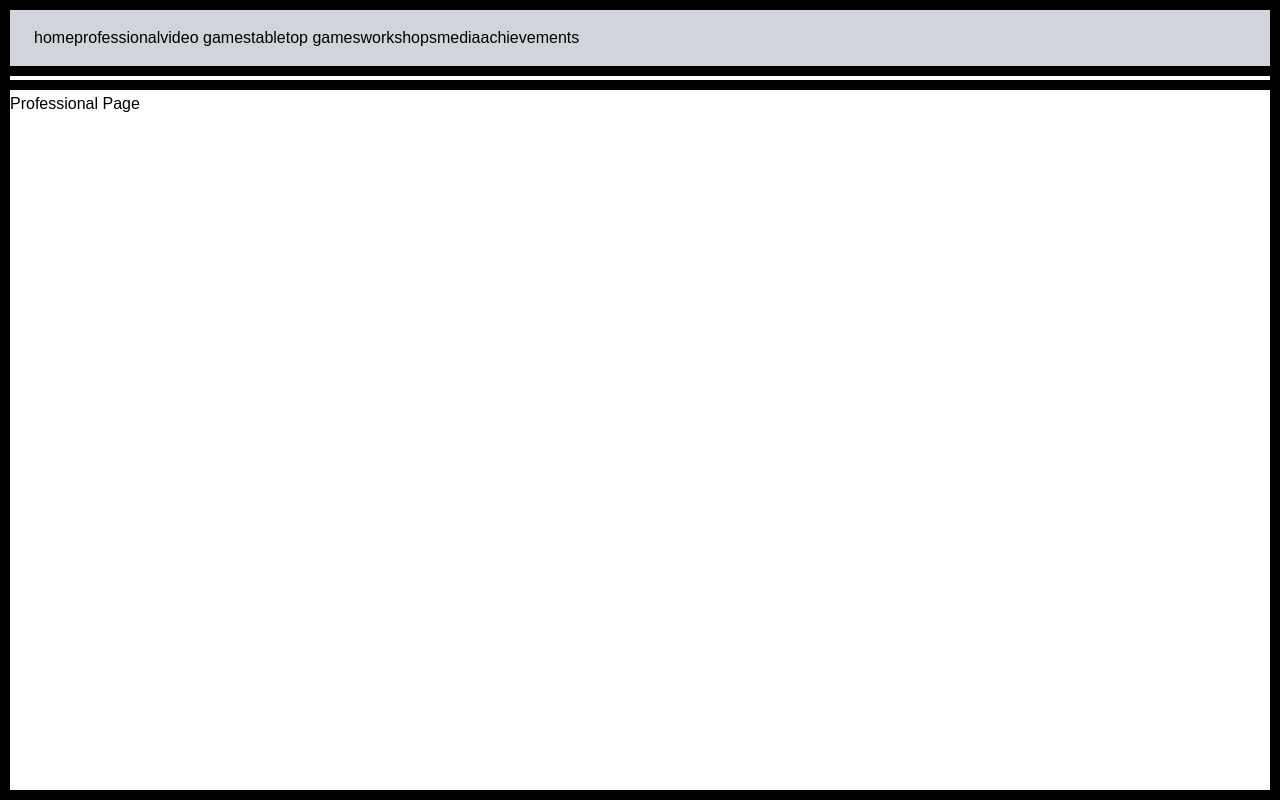
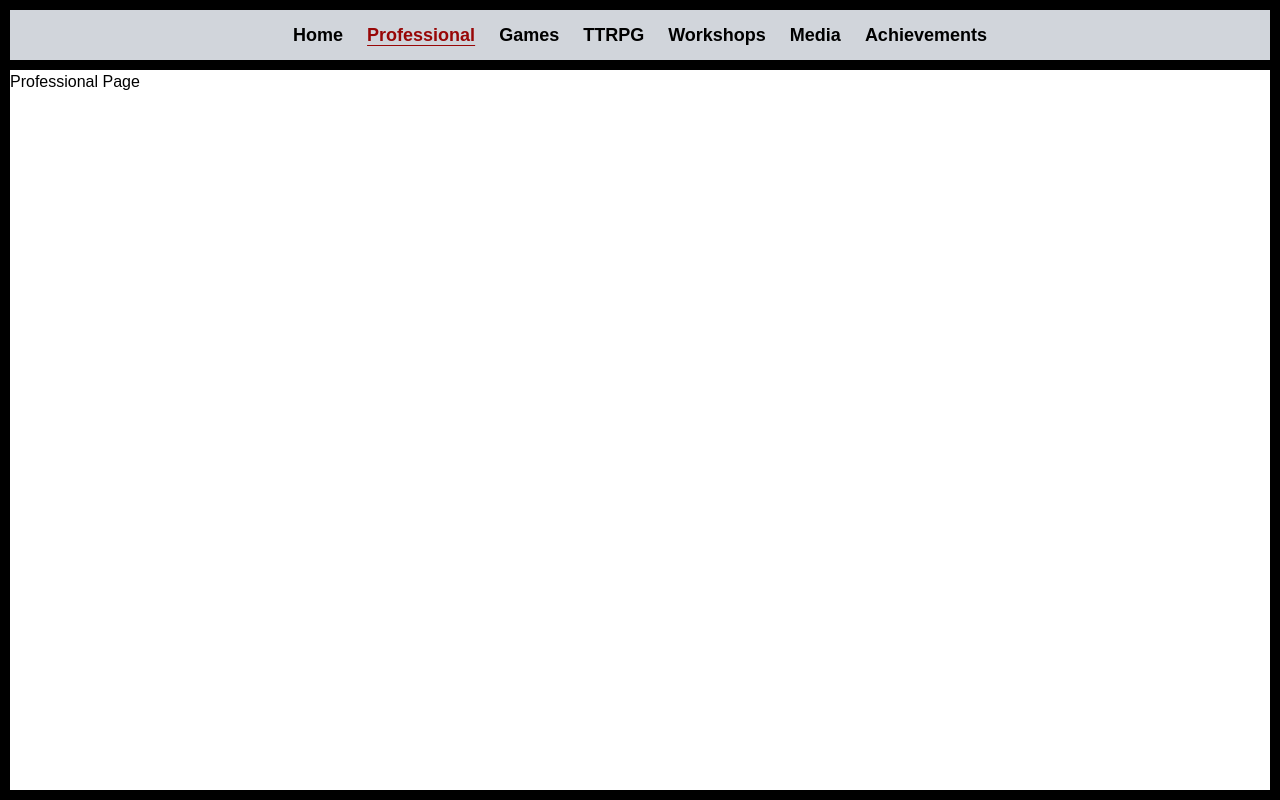
Before and after one commit to ArekKuna/merry-tales-react, a React (Create React App) app: page /professional in a window 1280 px wide. Built offline with nearby package versions, Linux system fonts and the light colour scheme; the HTML template or start-up script is replaced by a standard one; a web font is replaced by a local one.

Commit message:
styled header for medium screens

```diff
--- a/src/index.css
+++ b/src/index.css
@@ -14,6 +14,12 @@
     background-image: url('assets/main-photo/mobile/merry-main-580.webp');
     background-position: 50% 0;
   }
+}
+
+.active {
+    text-decoration: underline;
+    text-underline-offset: 4px;
+    color: rgb(152, 7, 7);
 }
 
 .icon-top,
--- a/src/layout/Header/DesktopNavigation/DesktopNavItem/DesktopNavItem.jsx
+++ b/src/layout/Header/DesktopNavigation/DesktopNavItem/DesktopNavItem.jsx
@@ -1,11 +1,15 @@
-import { NavLink } from "react-router-dom";
+import { NavLink } from 'react-router-dom';
 
-const DesktopNavItem = ({links}) => {
-    return <>
-        {links.map(({ to, text, id }) => (
-            <NavLink key={id} to={to}>{text}</NavLink>
-        ))}
-    </>;
-}
+const DesktopNavItem = ({ links }) => {
+  return (
+    <>
+      {links.map(({ to, text, id }) => (
+        <li key={id}>
+          <NavLink className='text-lg font-bold' to={to}>{text}</NavLink>
+        </li>
+      ))}
+    </>
+  );
+};
 
-export default DesktopNavItem
+export default DesktopNavItem;
--- a/src/layout/Header/DesktopNavigation/DesktopNavList/DesktopNavList.jsx
+++ b/src/layout/Header/DesktopNavigation/DesktopNavList/DesktopNavList.jsx
@@ -23,7 +23,7 @@ const DesktopMenuConfig = {
     links: [
       {
         to: '/videoGames',
-        text: 'video games',
+        text: 'games',
         id: 3,
       },
     ],
@@ -32,7 +32,7 @@ const DesktopMenuConfig = {
     links: [
       {
         to: '/tabletopGames',
-        text: 'tabletop games',
+        text: 'TTRPG',
         id: 4,
       },
     ],
@@ -68,7 +68,7 @@ const DesktopMenuConfig = {
 
 const DesktopNavList = () => {
   return (
-    <ul>
+    <ul className='flex w-full justify-center items-center space-x-6 capitalize'>
       <DesktopNavItem links={DesktopMenuConfig.home.links} />
       <DesktopNavItem links={DesktopMenuConfig.professional.links} />
       <DesktopNavItem links={DesktopMenuConfig.videoGames.links} />
--- a/src/layout/Header/DesktopNavigation/DesktopNavigation.jsx
+++ b/src/layout/Header/DesktopNavigation/DesktopNavigation.jsx
@@ -2,7 +2,7 @@ import DesktopNavList from 'layout/Header/DesktopNavigation/DesktopNavList/Deskt
 
 const DesktopNavigation = () => {
   return (
-    <nav className='hidden md:flex'>
+    <nav className='hidden w-full md:flex'>
       <DesktopNavList />
     </nav>
   );
--- a/src/layout/Header/Header.jsx
+++ b/src/layout/Header/Header.jsx
@@ -11,8 +11,8 @@ const Header = () => {
   };
 
   return (
-    <header className='fixed flex items-center justify-between w-full px-2 py-4 border-10 border-black z-20 bg-gray-300 sm:px-6'>
-    <h1 className='text-xl font-bold sm:text-4xl md:hidden'>Merry Tale Games</h1>
+    <header className='fixed flex items-center justify-between w-full h-[70px] px-2 py-1 border-10 border-black z-20 bg-gray-300 sm:px-4 md:p-0'>
+    <h1 className='text-xl font-bold sm:text-3xl md:hidden'>Merry Tale Games</h1>
       <MobileNavigation isActive={isActive} onClick={handleIsActive} />
       <DesktopNavigation />
     </header>
--- a/src/layout/Header/MobileNavigation/MobileMenu/MobileNavMenu.jsx
+++ b/src/layout/Header/MobileNavigation/MobileMenu/MobileNavMenu.jsx
@@ -1,7 +1,7 @@
 import MobileNavList from 'layout/Header/MobileNavigation/MobileMenu/MobileNavList/MobileNavList';
 
 const variantMap = {
-  def: 'fixed top-0 left-0 h-0 w-full transition-all duration-500 mt-[80px] overflow-hidden border-10 border-black border-t-0 bg-gray-300',
+  def: 'fixed top-0 left-0 h-0 w-full transition-all duration-500 mt-[60px] overflow-hidden border-10 border-black border-t-0 bg-gray-300',
   active: 'h-[330px]',
 };
 
--- a/tailwind.config.js
+++ b/tailwind.config.js
@@ -17,7 +17,7 @@ module.exports = {
         10: '10px',
       },
       padding: {
-        header: '82px',
+        header: '60px',
       },
       fontSize: {
         0: '0px',
```
